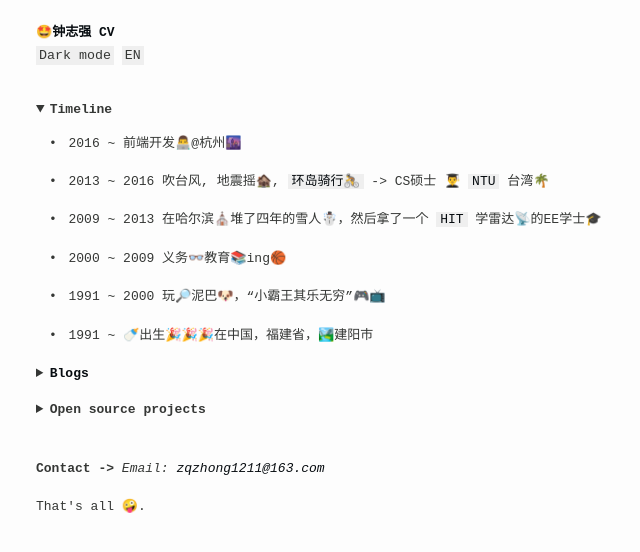
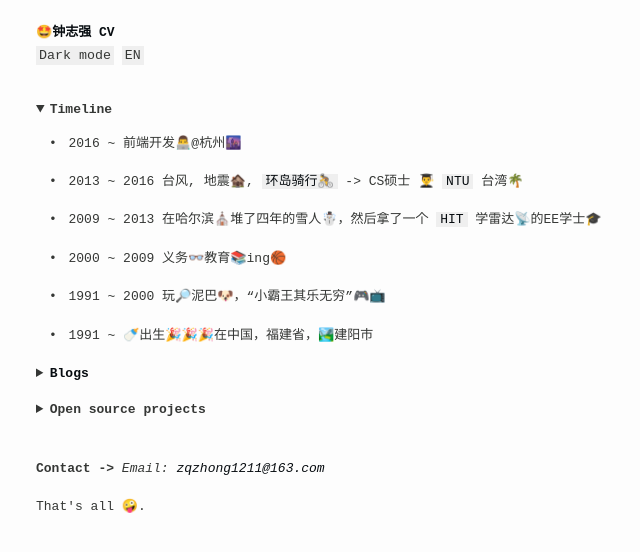
Before and after one commit to arvinzzq/zz1211.github.io, a website: page template/index.njk in a window 1280 px wide. Shown: the whole page, without its empty margins (0-640 px from the left). Drawn offline with nearby package versions, Linux system fonts and the light colour scheme; files that its build step writes are made by us from their sources; a web font is replaced by a local one.

Commit message:
feat: template modify.

```diff
--- a/template/index.njk
+++ b/template/index.njk
@@ -24,7 +24,7 @@
         </summary>
         <ul class="list list-items">
           <li>2016 ~ 前端开发👨‍💻@杭州🌆</li>
-          <li>2013 ~ 2016 吹台风, 地震摇🏚️, <mark><a class="no-underline" href="https://www.douban.com/note/661279432/" target="_blank">环岛骑行🚴</a></mark> -> CS硕士 👨‍🎓 <mark><a class="no-underline" href="https://www.ntu.edu.tw/" target="_blank">NTU</a></mark> 台湾🌴</li>
+          <li>2013 ~ 2016 台风, 地震🏚️, <mark><a class="no-underline" href="https://www.douban.com/note/661279432/" target="_blank">环岛骑行🚴</a></mark> -> CS硕士 👨‍🎓 <mark><a class="no-underline" href="https://www.ntu.edu.tw/" target="_blank">NTU</a></mark> 台湾🌴</li>
           <li>2009 ~ 2013 在哈尔滨⛪️堆了四年的雪人☃️，然后拿了一个 <mark><a class="no-underline" href="http://www.hit.edu.cn/" target="_blank">HIT</a></mark> 学雷达📡的EE学士🎓</li>
           <li>2000 ~ 2009 义务👓教育📚ing🏀</li>
           <li>1991 ~ 2000 玩🔎泥巴🐶，“小霸王其乐无穷”🎮📺</li>
```
Also changed, not shown: index.html.
